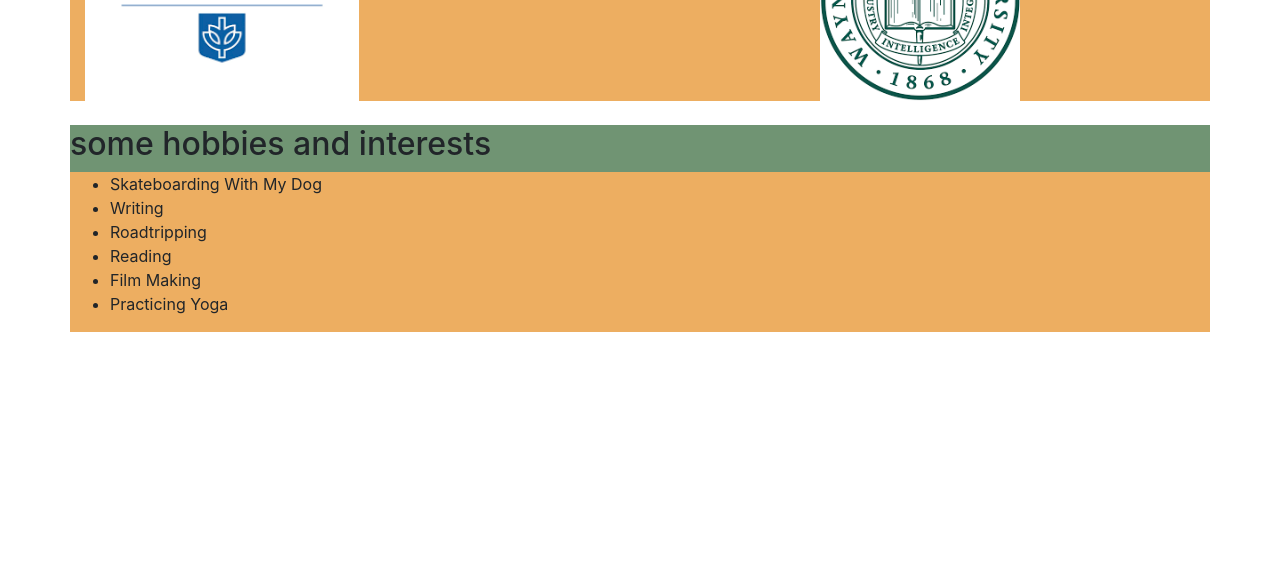
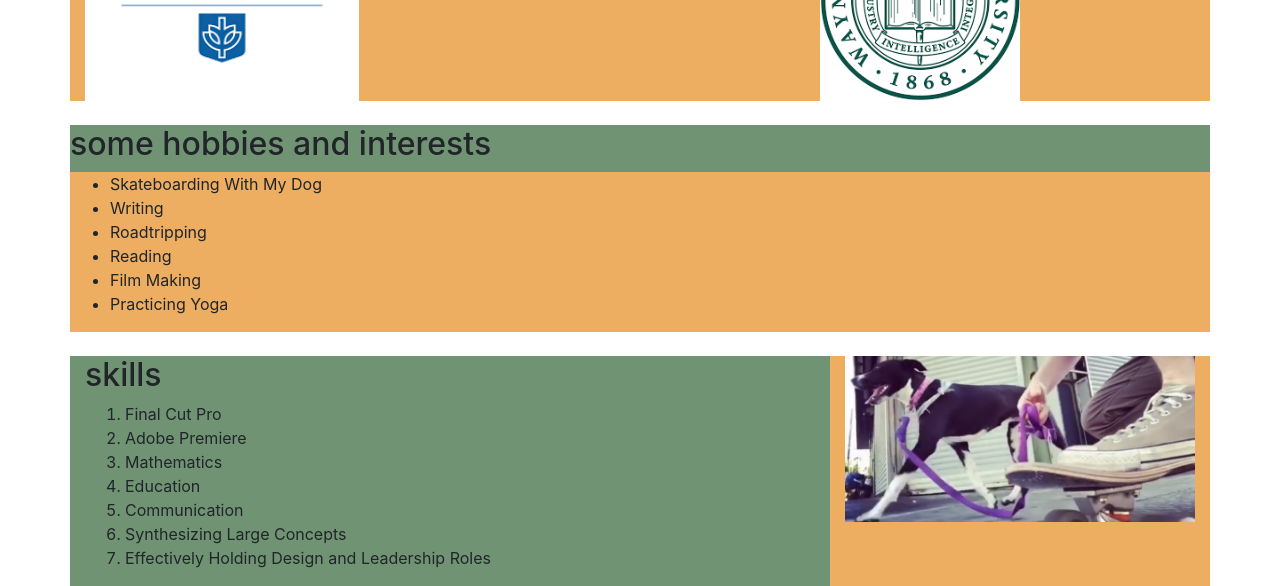
Before and after one commit to JPForman/portfolio, a plain HTML site: page index.html in a window 1280 px wide. Shown: the part 2187-2773 px from the top of the page. Before the commit the page ends 2519 px from the top, so only its background shows below. Drawn offline with nearby package versions, Linux system fonts and the light colour scheme.

Commit message:
add colums to skills section, content to skills section, and an image

```diff
--- a/css/styles.css
+++ b/css/styles.css
@@ -30,6 +30,10 @@
   text-align: right;
 }
 
+.sidebar {
+  float: right;
+}
+
 .h200 {
   height: 200px;
 }
--- a/index.html
+++ b/index.html
@@ -14,6 +14,7 @@
         <h1 class="htitle">Joshua Forman <span class="tinybigs">M.A.M.Ed.</span></h1>
       </div>
       <br>
+
 
       <div class="row greeny">
         <div class="col-md-2">
@@ -123,8 +124,28 @@
           <li>Film Making</li>
           <li>Practicing Yoga</li>
         </ul>
+      </div>
+      <br>
+
+      <div class="row greeny">
+        <div class="col-md-8">
+          <h2>skills</h2>
+          <!--probably not an ol irl, just in exercise for requirement-->
+          <ol>
+            <li>Final Cut Pro</li>
+            <li>Adobe Premiere</li>
+            <li>Mathematics</li>
+            <li>Education</li>
+            <li>Communication</li>
+            <li>Synthesizing Large Concepts</li>
+            <li>Effectively Holding Design and Leadership Roles</li>
+          </ol>
+        </div>
+        <div class="col-md-4 goldy">
+          <img src="img/sk8.jpeg" alt="" width="100%">
+        </div>
+      </div>
 
       </div>
-    </div>
   </body>
 </html>
```
Also changed, not shown: img/sk8.jpeg (added), 1 other file.
